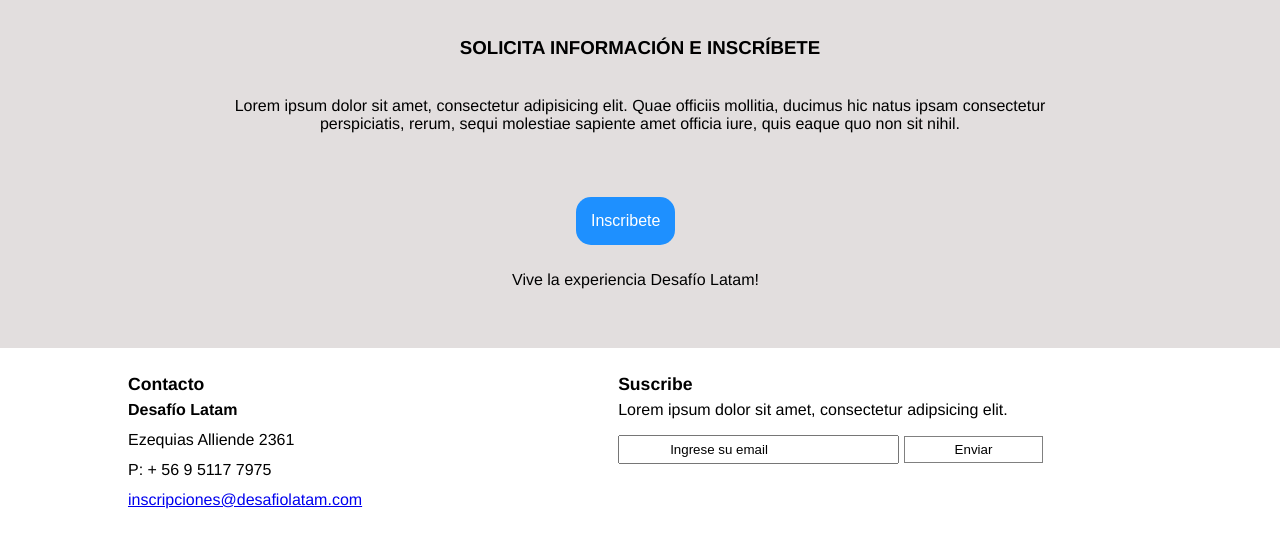
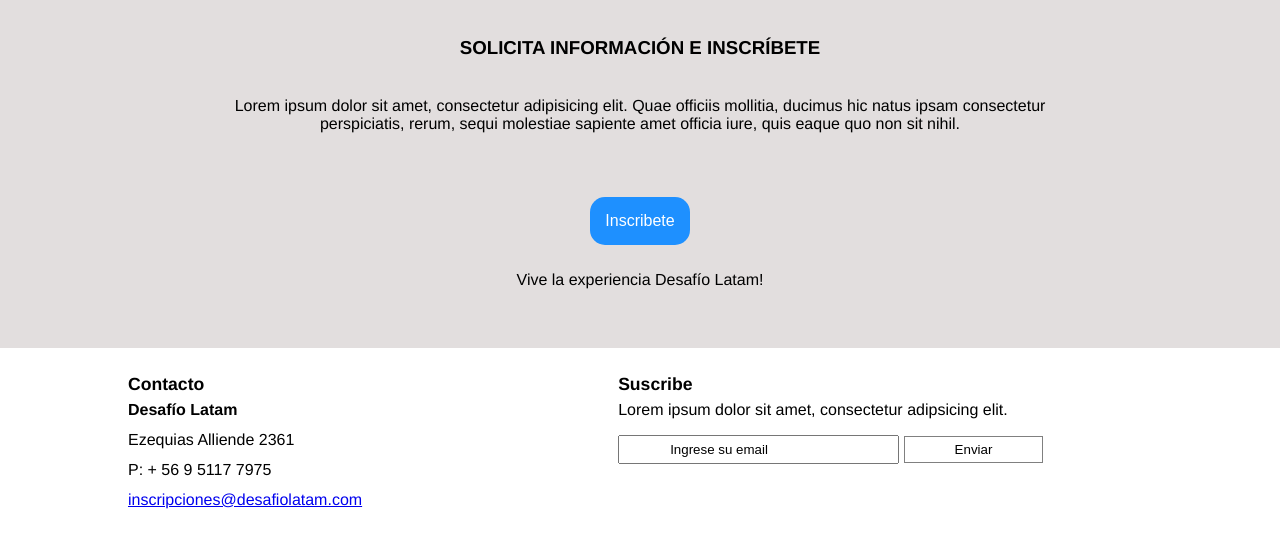
Before and after one commit to vasola/actividad4.github.io, a plain HTML site: page index.html in a window 1280 px wide. Shown: the part 1000-1546 px from the top of the page. Drawn offline with Linux system fonts and the light colour scheme.

Commit message:
actividad 4

```diff
--- a/CSS/style.css
+++ b/CSS/style.css
@@ -93,7 +93,8 @@ h1{
 
 .info{
     height: 350px;
-    background-color: #e2dede}
+    background-color: #e2dede;
+    text-align: center;}
 
 .info h3{
     padding: 3%
@@ -111,10 +112,7 @@ h1{
     border: none;
 }
 
-.info span{
-    text-align: center;
-    margin: 0 40%;
-}
+
 
 .contacto{
     height: 200px;
--- a/index.html
+++ b/index.html
@@ -36,7 +36,7 @@
       <div class="boton3">
           <a href="#"><button>Inscribete</button></a>
       </div>
-      <span>Vive la experiencia Desafío Latam!</span>
+      <p>Vive la experiencia Desafío Latam!</p>
   </div>
   <div class="contacto">
      <div class="cont">
```
